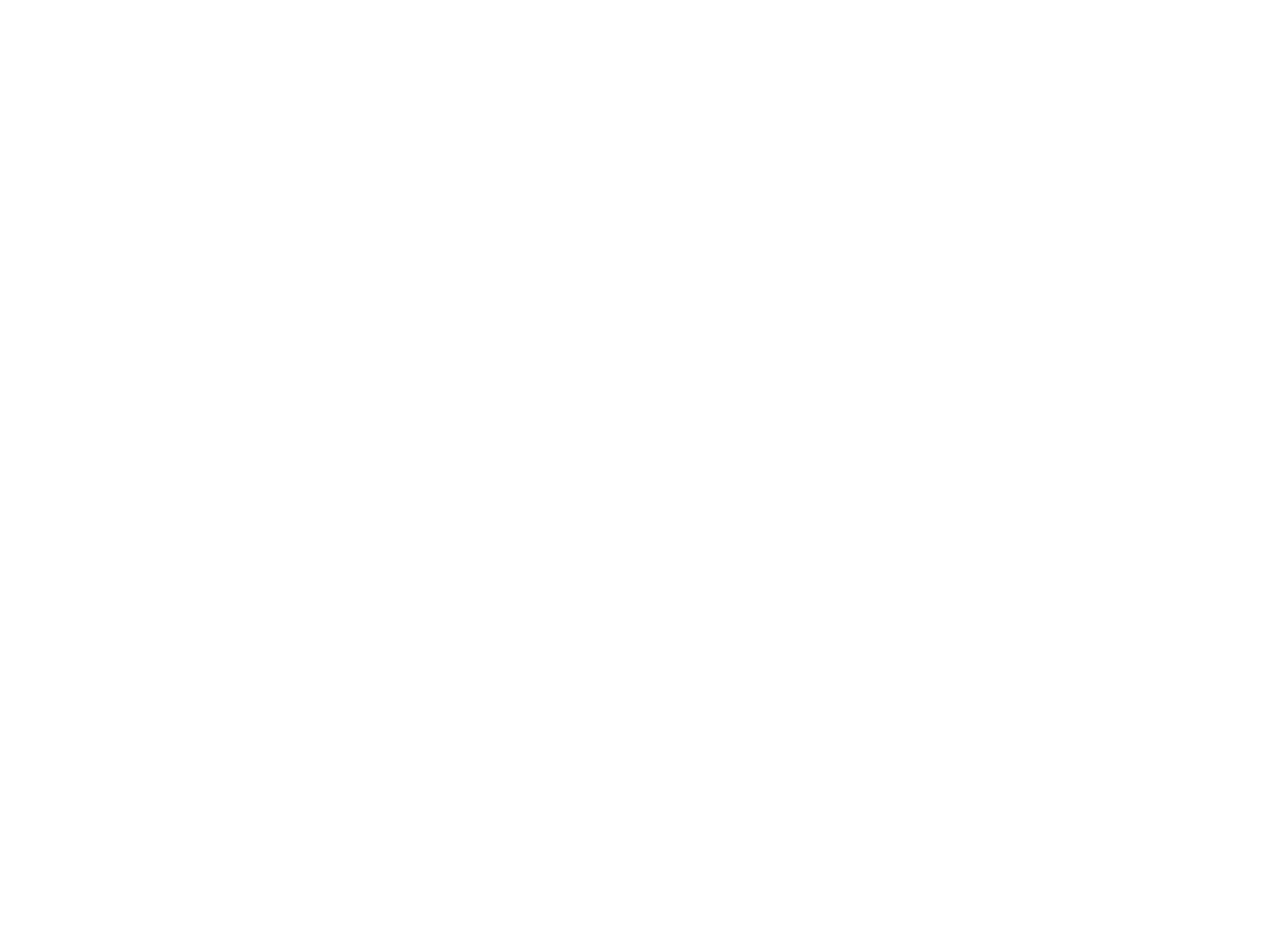
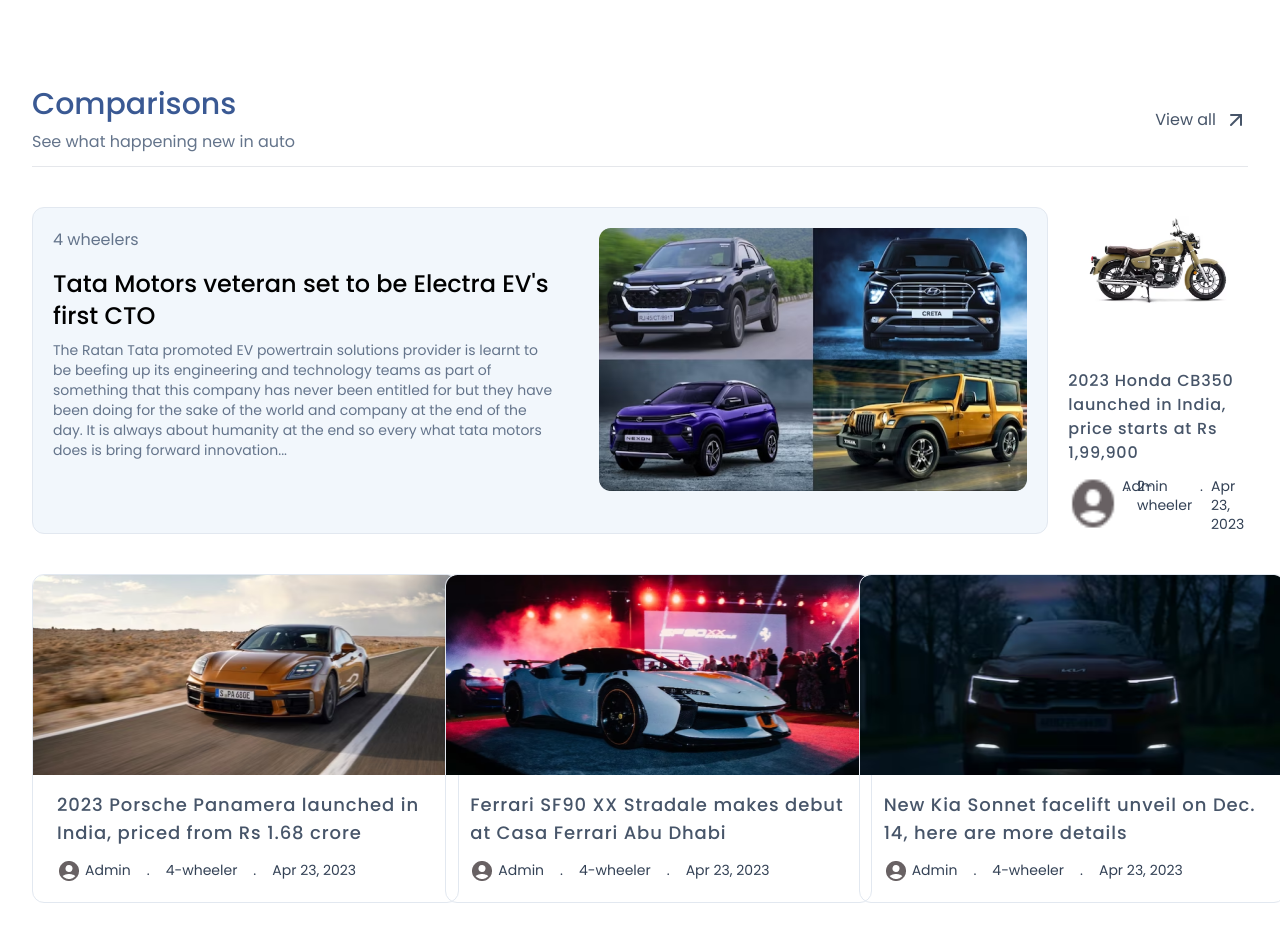
Before and after one commit to Jett78/Autotalk, a React (Vite) app: page / in a window 1280 px wide. Shown: the part 1360-2295 px from the top of the page. Before the commit the page ends 1382 px from the top, so only its background shows below. Built offline with nearby package versions, Linux system fonts and the light colour scheme.

Commit message:
comparisons

```diff
--- a/src/App.jsx
+++ b/src/App.jsx
@@ -2,12 +2,14 @@
 import './App.css'
 import Most_read_section from "./components/Most_read_section"
 import Categories_section from "./components/Categories_section"
+import Comparisons_section from "./components/Comparisons_section"
 function App() {
 
   return (
     <>
       <Most_read_section />
       <Categories_section />
+      <Comparisons_section />
     </>
   )
 }
--- a/src/components/Categories_section.jsx
+++ b/src/components/Categories_section.jsx
@@ -26,7 +26,7 @@
                     </div>
                     <hr className='my-3' />
                     <div className="relative flex items-center mt-10">
-                        <img src={left_arrow} alt="" onClick={slideLeft} className="absolute" />
+                        <img src={left_arrow} alt="" onClick={slideLeft} className="absolute cursor-pointer" />
                         <div id="slider" className='w-full h-full overflow-x-scroll flex whitespace-nowrap scroll-smooth no-scrollbar'>
                             {
                                 data.map((item) => {
--- /dev/null
+++ b/src/components/Comparisons_section.jsx
@@ -0,0 +1,115 @@
+import React from 'react'
+import image_58 from '../assets/image 58.png'
+import image_83 from '../assets/image 83.png'
+import image_52 from '../assets/image 52.png'
+import image_59 from '../assets/image 59.png'
+import image_54 from '../assets/image 54.png'
+import user from '../assets/user.png'
+import { FaCircleUser } from "react-icons/fa6";
+import { FiArrowUpRight } from "react-icons/fi";
+
+
+function Comparisons_section() {
+    return (
+        <>
+            <div>
+                <section className="most-read mt-24">
+                    <div className="container flex justify-between">
+                        <div className="title">
+                            <p className='text-primary text-xl font-medium mb-2 md:text-3xl'>Comparisons</p>
+                            <p className='text-slate-500'>See what happening new in auto</p>
+                        </div>
+                        <div className="md:flex hidden items-center gap-2 ">
+                            <a href="#" className="text-[16px] font-normal text-gray whitespace-nowrap text-slate-600">View all</a>
+                            <FiArrowUpRight className='text-slate-600 w-6 h-6' />
+                        </div>
+                    </div>
+                    <hr className='my-3' />
+                    <section className='inner-section mt-10'>
+                        <div className='gap-5 lg:flex'>
+                            <div className="max-w-2xl bg-secondary border border-slate-200 rounded-xl overflow-hidden md:max-w-5xl">
+                                <div className="p-5 lg:flex">
+                                    <div className="mb-5 md:mr-10">
+                                        <div className="text-slate-500 text-xs mb-4 md:text-base">4 wheelers</div>
+                                        <a href="#" className="block mt-1 text-lg leading-tight font-medium text-black md:text-2xl">Tata Motors veteran set to be Electra EV's first CTO</a>
+                                        <p className="mt-2 block text-slate-500 text-xs md:text-sm">The Ratan Tata promoted EV powertrain solutions provider is learnt to be beefing up its engineering and technology teams as part of something that this company has never been entitled for but they have been doing for the sake of the world and company at the end of the day. It is always about humanity at the end so every what tata motors does is bring forward innovation...</p>
+                                    </div>
+                                    <div className="md:shrink-0">
+                                        <img className="h-full w-full object-contain md:h-full xl:w-full" src={image_58} alt="" />
+                                    </div>
+                                </div>
+                            </div>
+                            <div className="hidden lg:block">
+                                <div className="md:shrink-0">
+                                    <img className="h-full w-full object-contain md:h-full  md:w-full" src={image_83} alt="" />
+                                </div>
+                                <div className="mt-2">
+                                    <div className="text-md text-slate-600 font-medium tracking-wider my-3 mt-12">2023 Honda CB350 launched in India, price starts at Rs 1,99,900 </div>
+                                    <div className="flex text-slate-700 leading-snug gap-2 text-sm">
+                                        <p className='flex'><img src={user} alt="" className='relative bottom-0.5 mr-1' /> Admin</p>
+                                        <p>.</p>
+                                        <p>2-wheeler</p>
+                                        <p>.</p>
+                                        <p>Apr 23, 2023</p>
+                                    </div>
+                                </div>
+                            </div>
+                        </div>
+                        <div className="lower-section mt-5 md:mt-10">
+                            <div className="grid grid-cols-1 md:grid-cols-2 lg:grid-cols-3 gap-6 ">
+                                <div className="mt-10 sm:border border-slate-200 rounded-xl sm:mt-0 md:w-[427px] h-[329px]">
+                                    <div className="md:shrink-0">
+                                        <img className="h-full w-full object-contain md:h-full  md:w-full" src={image_52} alt="" />
+                                    </div>
+                                    <div className="px-6 py-4">
+                                        <div className=" text-slate-600 font-medium tracking-wider mb-3 md:text-lg">2023 Porsche Panamera launched in India, priced from Rs 1.68 crore</div>
+                                        <div className="text-slate-700 sm:text-[14px] text-[12px] flex items-center justify-start gap-4 ">
+                                            <p className='flex items-center gap-1'><img src={user} alt="" /> Admin</p>
+                                            <p>.</p>
+                                            <p>4-wheeler</p>
+                                            <p>.</p>
+                                            <p>Apr 23, 2023</p>
+                                        </div>
+                                    </div>
+                                </div>
+
+                                <div className="mt-10 sm:border border-slate-200 rounded-xl sm:mt-24 md:w-[427px] h-[329px] md:mt-0">
+                                    <div className="md:shrink-0">
+                                        <img className="h-full w-full object-contain md:h-full  md:w-full" src={image_59} alt="" />
+                                    </div>
+                                    <div className="px-6 py-4">
+                                        <div className=" text-slate-600 font-medium tracking-wider mb-3 md:text-lg">Ferrari SF90 XX Stradale makes debut at Casa Ferrari Abu Dhabi</div>
+                                        <div className="text-slate-700 sm:text-[14px] text-[12px] flex items-center justify-start gap-4 ">
+                                            <p className='flex items-center gap-1'><img src={user} alt="" /> Admin</p>
+                                            <p>.</p>
+                                            <p>4-wheeler</p>
+                                            <p>.</p>
+                                            <p>Apr 23, 2023</p>
+                                        </div>
+                                    </div>
+                                </div>
+                                <div className="mt-10 sm:border border-slate-200 rounded-xl sm:mt-24 md:w-[427px] h-[329px] md:mt-0">
+                                    <div className="md:shrink-0">
+                                        <img className="h-full w-full object-contain md:h-full  md:w-full" src={image_54} alt="" />
+                                    </div>
+                                    <div className="px-6 py-4">
+                                        <div className=" text-slate-600 font-medium tracking-wider mb-3 md:text-lg">New Kia Sonnet facelift unveil on Dec. 14, here are more details</div>
+                                        <div className="text-slate-700 sm:text-[14px] text-[12px] flex items-center justify-start gap-4 ">
+                                            <p className='flex items-center gap-1'><img src={user} alt="" /> Admin</p>
+                                            <p>.</p>
+                                            <p>4-wheeler</p>
+                                            <p>.</p>
+                                            <p>Apr 23, 2023</p>
+                                        </div>
+                                    </div>
+                                </div>
+                            </div>
+                        </div>
+                    </section>
+                </section >
+            </div>
+        </>
+    )
+}
+
+export default Comparisons_section
```
